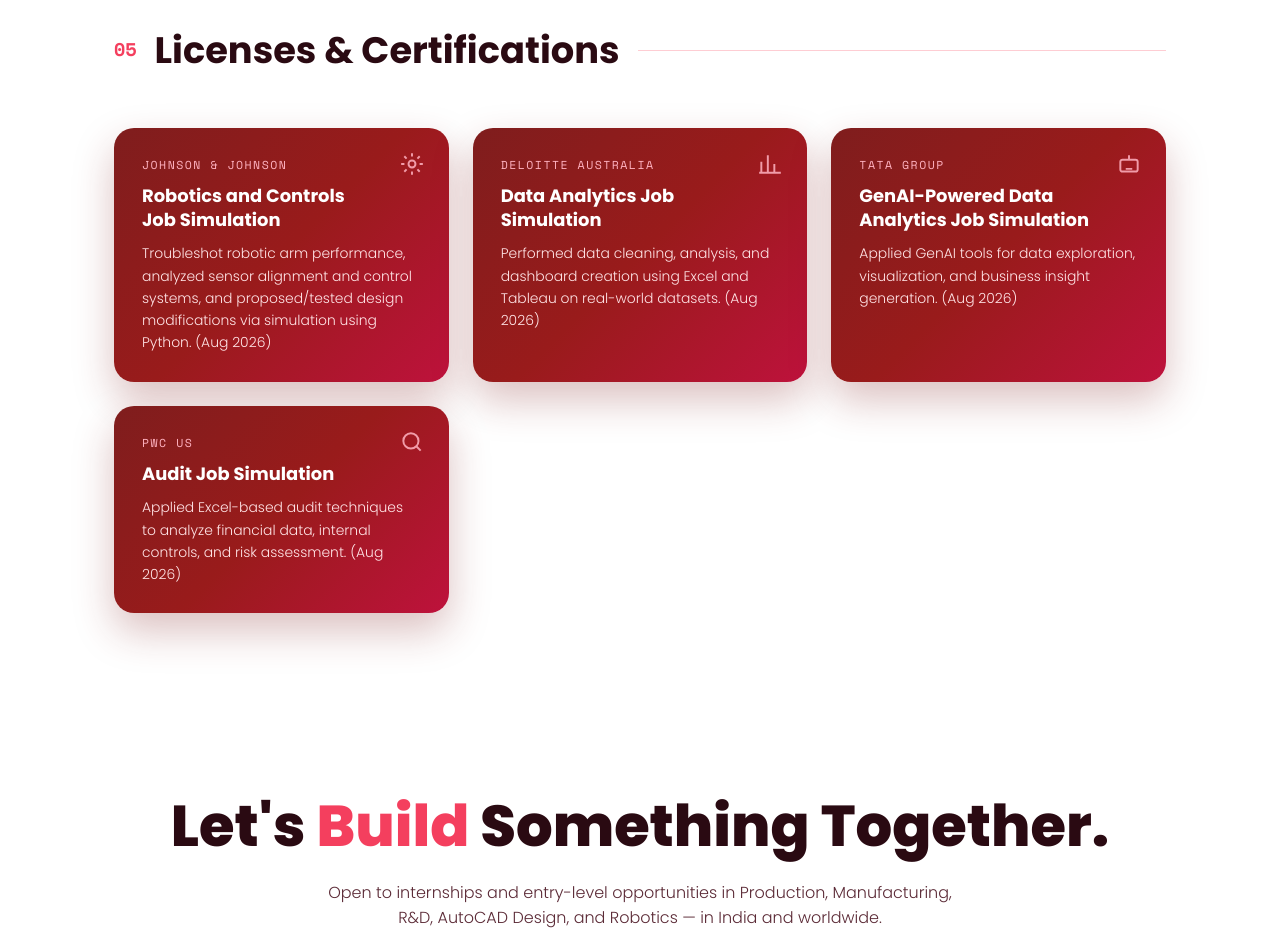
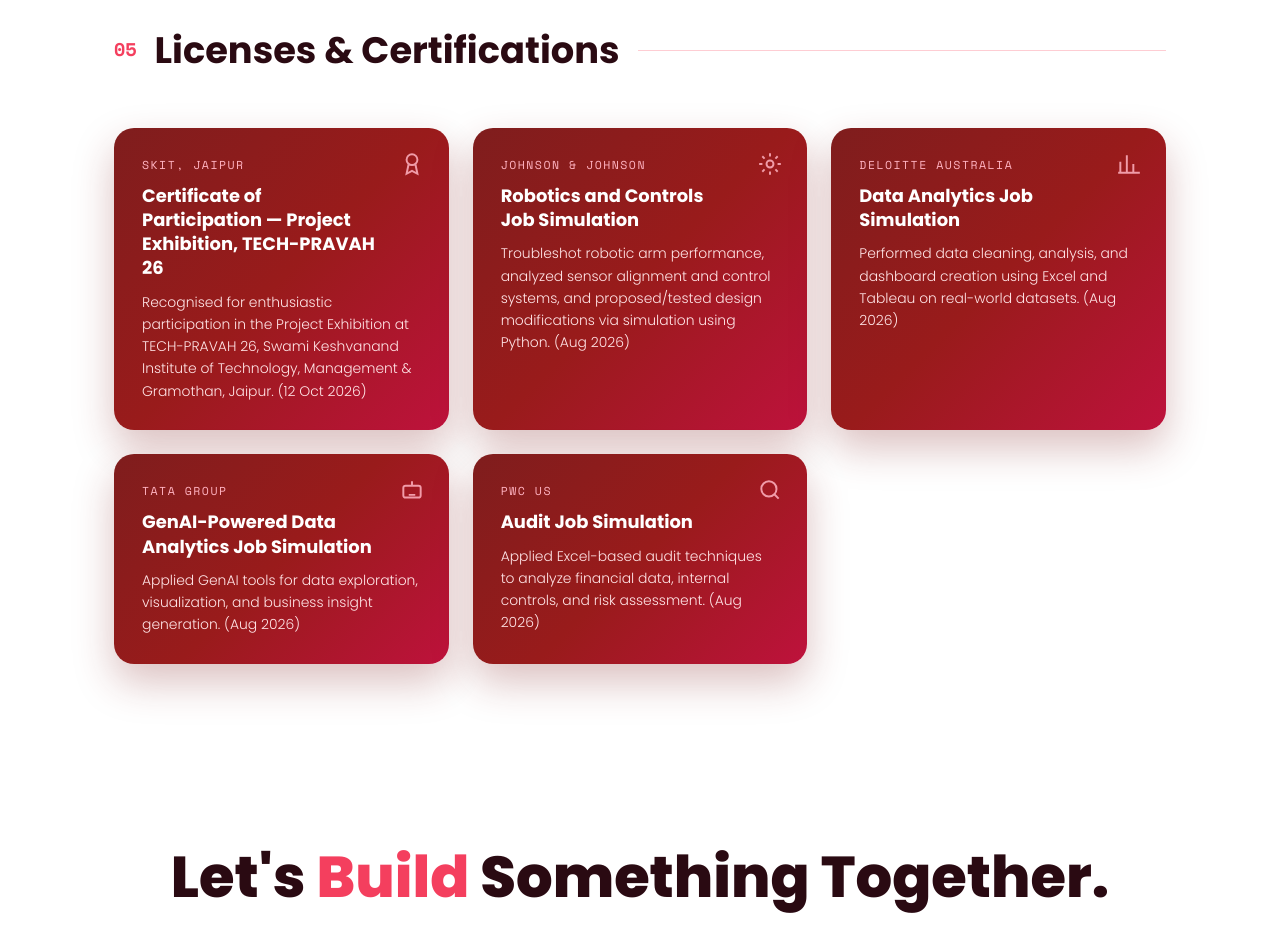
Before and after one commit to sumitchoudhary-z/sumit, a plain HTML site: page index.html in a window 1280 px wide. Shown: the part 6080-7008 px from the top of the page. Drawn offline with nearby package versions, Linux system fonts and the light colour scheme.

Commit message:
Add TECH-PRAVAH 26 certificate to Certifications

```diff
--- a/index.html
+++ b/index.html
@@ -138,6 +138,7 @@
 <section id="certs"><div class="wrap">
   <div class="sec-head reveal"><span class="num">05</span><h2>Licenses &amp; Certifications</h2></div>
   <div class="cert-grid">
+    <div class="cert reveal d1"><div class="icon" aria-hidden="true"><svg width="26" height="26" viewBox="0 0 24 24" fill="none" stroke="#ffb3c1" stroke-width="1.8"><circle cx="12" cy="8" r="5"/><path d="M8.8 12.5L7 21l5-2.6L17 21l-1.8-8.5"/></svg></div><div class="issuer">SKIT, Jaipur</div><h3>Certificate of Participation — Project Exhibition, TECH-PRAVAH 26</h3><p>Recognised for enthusiastic participation in the Project Exhibition at TECH-PRAVAH 26, Swami Keshvanand Institute of Technology, Management &amp; Gramothan, Jaipur. (12 Oct 2026)</p></div>
     <div class="cert reveal d1"><div class="icon" aria-hidden="true"><svg width="26" height="26" viewBox="0 0 24 24" fill="none" stroke="#ffb3c1" stroke-width="1.8"><circle cx="12" cy="12" r="3.2"/><path d="M12 2v3M12 19v3M2 12h3M19 12h3M4.9 4.9l2.1 2.1M17 17l2.1 2.1M19.1 4.9L17 7M7 17l-2.1 2.1"/></svg></div><div class="issuer">Johnson &amp; Johnson</div><h3>Robotics and Controls Job Simulation</h3><p>Troubleshot robotic arm performance, analyzed sensor alignment and control systems, and proposed/tested design modifications via simulation using Python. (Aug 2026)</p></div>
     <div class="cert reveal d2"><div class="icon" aria-hidden="true"><svg width="26" height="26" viewBox="0 0 24 24" fill="none" stroke="#ffb3c1" stroke-width="1.8"><path d="M4 20V10M10 20V4M16 20v-8M22 20H2"/></svg></div><div class="issuer">Deloitte Australia</div><h3>Data Analytics Job Simulation</h3><p>Performed data cleaning, analysis, and dashboard creation using Excel and Tableau on real-world datasets. (Aug 2026)</p></div>
     <div class="cert reveal d3"><div class="icon" aria-hidden="true"><svg width="26" height="26" viewBox="0 0 24 24" fill="none" stroke="#ffb3c1" stroke-width="1.8"><rect x="4" y="8" width="16" height="11" rx="2"/><path d="M12 8V4M8 13h.01M16 13h.01M9 16.5h6"/></svg></div><div class="issuer">Tata Group</div><h3>GenAI-Powered Data Analytics Job Simulation</h3><p>Applied GenAI tools for data exploration, visualization, and business insight generation. (Aug 2026)</p></div>
```
